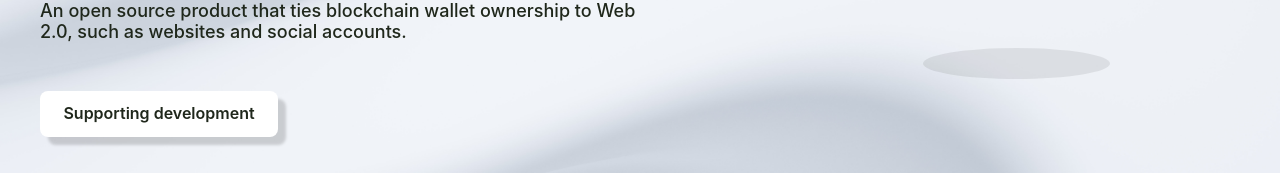
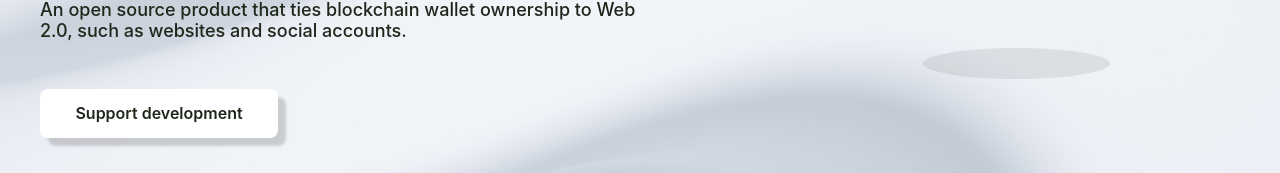
Before and after one commit to claime-io/claime-webfront, a Next.js app: page / in a window 1280 px wide. Shown: the part 627-800 px from the top of the page. Built offline with nearby package versions, Linux system fonts and the light colour scheme.

Commit message:
add support lilnk

```diff
--- a/src/compositions/Top/HeroHeader.tsx
+++ b/src/compositions/Top/HeroHeader.tsx
@@ -2,6 +2,7 @@ import { VFC } from 'react'
 import { backgroundImageSrc } from 'src/assets/images'
 import { ClaimeLogoLarge } from 'src/assets/svgs/lpImages'
 import { Image } from 'src/elements/Image'
+import { Link } from 'src/elements/Link'
 import { white } from 'src/styles/colors'
 import {
   fontWeightBold,
@@ -10,6 +11,7 @@ import {
 } from 'src/styles/font'
 import { ContentGuide } from 'src/styles/global-styles'
 import { breakpoint, defaultShadow } from 'src/styles/mixins'
+import { SUPPORT_URL } from 'src/utils/routes'
 import styled from 'styled-components'
 
 export const HeroHeader: VFC = () => (
@@ -22,7 +24,7 @@ export const HeroHeader: VFC = () => (
           An open source product that ties blockchain wallet ownership to Web
           2.0, such as websites and social accounts.
         </p>
-        <button>Supporting development</button>
+        <StyledLink href={SUPPORT_URL}>Support development</StyledLink>
       </DescriptionDiv>
       <ClaimeLogoLarge />
     </ContentGuide>
@@ -53,6 +55,17 @@ const HeroHeaderDiv = styled.div`
     }
   }
 `
+const StyledLink = styled(Link)`
+  display: block;
+  width: 238px;
+  padding: 15px;
+  border-radius: 8px;
+  background: ${white};
+  box-shadow: ${defaultShadow};
+  text-align: center;
+  font-size: 16px;
+  font-weight: ${fontWeightSemiBold};
+`
 const DescriptionDiv = styled.div`
   max-width: 708px;
   h1 {
@@ -68,16 +81,8 @@ const DescriptionDiv = styled.div`
     font-size: 18px;
     font-weight: ${fontWeightMedium};
   }
-  button {
+  ${StyledLink} {
     margin-top: 48px;
-    width: 238px;
-    height: 46px;
-    border-radius: 8px;
-    background: ${white};
-    box-shadow: ${defaultShadow};
-    text-align: center;
-    font-size: 16px;
-    font-weight: ${fontWeightSemiBold};
   }
   @media ${breakpoint.m} {
     h1 {
--- a/src/utils/routes.ts
+++ b/src/utils/routes.ts
@@ -4,5 +4,7 @@ export const TOP = '/'
 
 export const SERVICE_URL = `https://${HOSTNAME}`
 export const GITHUB_URL = `https://github.com/orgs/bridges-inc/repositories?q=claime`
+export const SUPPORT_URL =
+  'https://gitcoin.co/grants/3485/make-your-ownership-verifiable'
 
 export const extractPathname = (path: string = '') => path.split(/[?#]/)[0]
```
